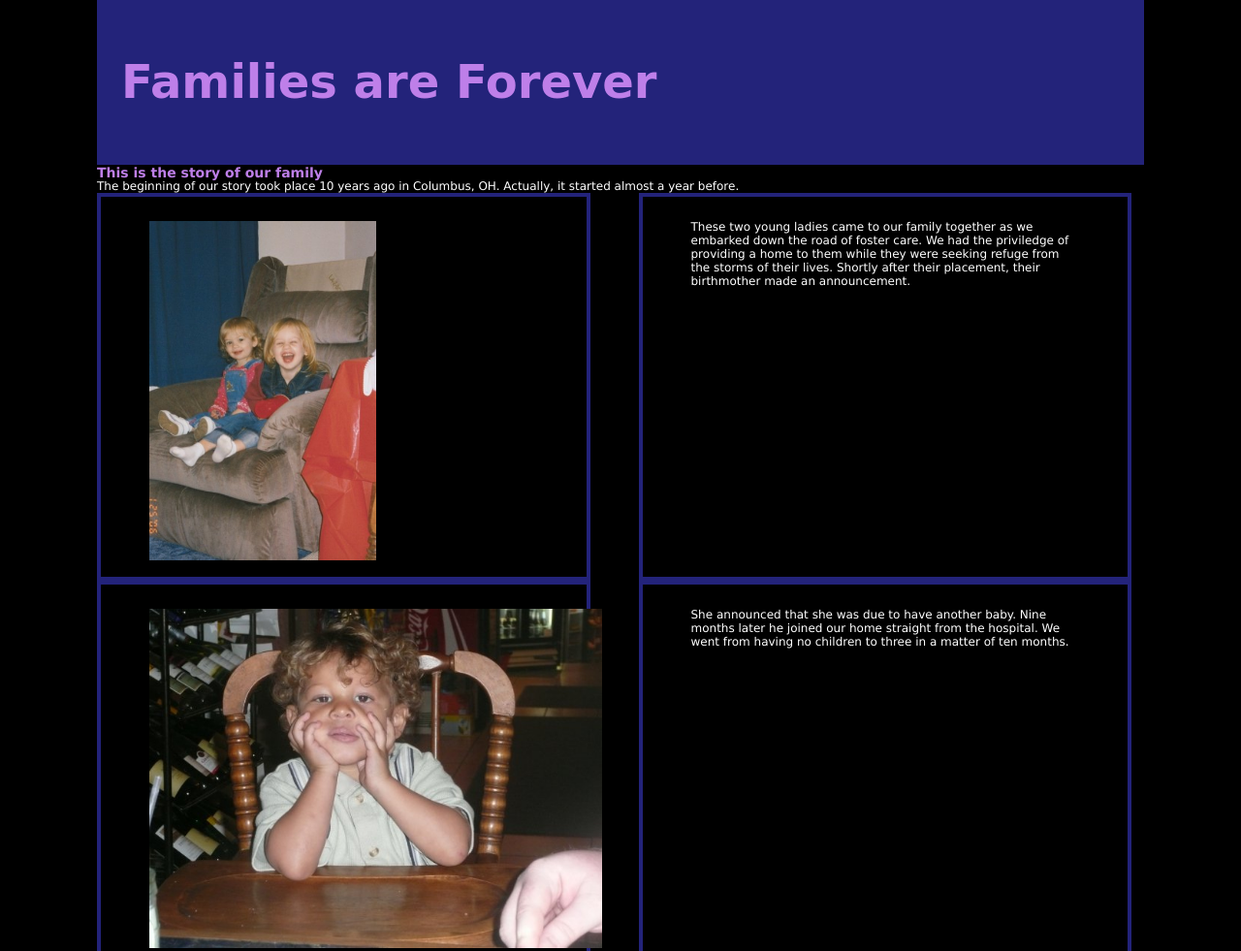
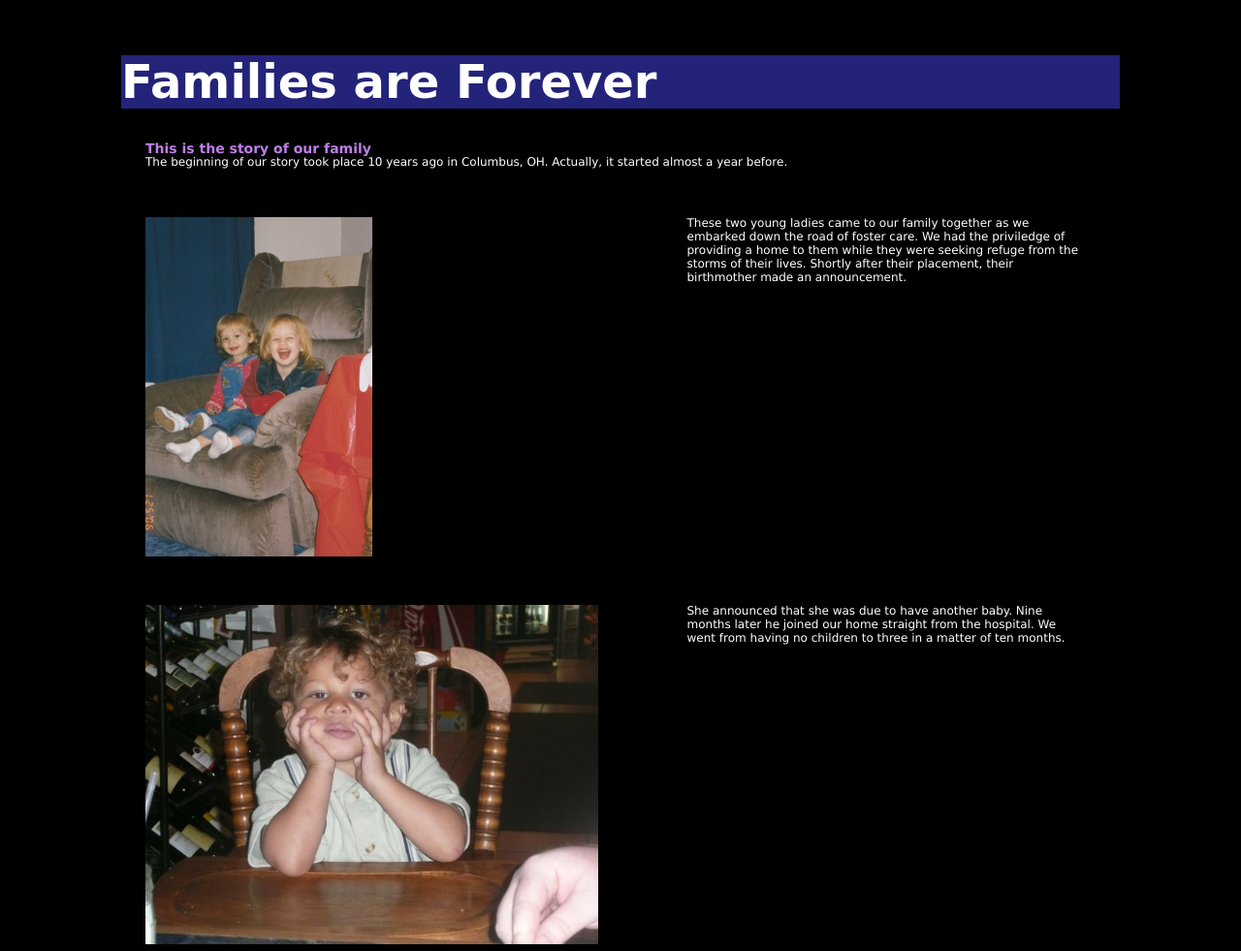
Before and after one commit to ldsjayhawk/html-me-something, a plain HTML site: page index.html in a window 1280 px wide. Shown: the top 981 px of the page at 97% size. Drawn offline with Linux system fonts and the light colour scheme.

Commit message:
update w changes to title & border

```diff
--- a/styles.css
+++ b/styles.css
@@ -458,19 +458,17 @@
   div.a{
     box-sizing: border-box;
     padding: 25px;
-    background-color:rgb(35, 35, 122);
   }
   div.box {
     box-sizing: border-box;
     padding: 25px;
     height: 400px;
     width: 45%;
-    border: .25em solid rgb(35, 35, 122);
     float: left;
   }
   h1{
     font-size: 48px;
-    color: rgb(190, 127, 233);
+    color: white;
     font-family: script, cursive;
     background-color:rgb(35, 35, 122);
   }
```
Also changed, not shown: index.html (+3 -3 lines).
